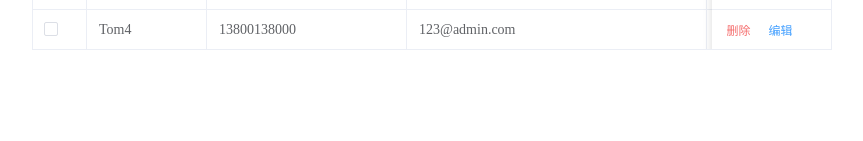
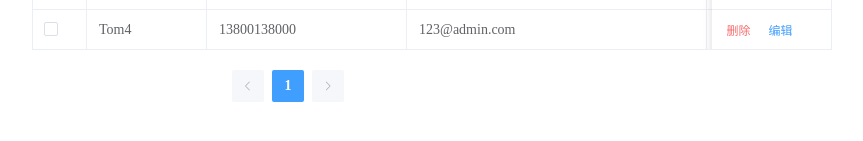
Before and after one commit to hu417/gin-vue3-element-plus-curd, a Vue app in the folder vue3-elementplus-demo/: page / in a window 1280 px wide. Shown: the part 339-480 px from the top of the page, without its empty margins (208-1071 px from the left). Built offline with nearby package versions, Linux system fonts and the light colour scheme; no server answers.

Commit message:
fix: gin-vue-elementplus-curd项目 1、前端分页实现

```diff
--- a/vue3-elementplus-demo/src/App.vue
+++ b/vue3-elementplus-demo/src/App.vue
@@ -42,6 +42,16 @@
           </template>
         </el-table-column>
       </el-table>
+      <div class="pagination">
+        <el-pagination
+          background
+          layout="prev, pager, next"
+          :total="total"
+          v-model:current-page="curPage"
+          @current-change="handleChangePage"
+        />
+      </div>
+
 
       <!-- 弹窗 -->
       <el-dialog v-model="dialogFormVisible" :title="dialogFormTitle === 'add' ? '新增':'编辑'">
@@ -149,21 +159,32 @@ const tableData = ref([
 const tableDataCopy = Object.assign(tableData)  // 浅拷贝
 
 
+// 分页: 页数, 当前页数
+let total = ref(10)
+let curPage = ref(1)
+
+
 /* 方法 */
-// 测试
+// 全量搜索
 
 const getTableData = async (cur = 1) => {
   let res = await request.get("/list",{
     pageSize: 10,
     pageNum: cur
   })
-  console.log(res.list)
+  console.log(res)
   tableData.value = res.list
-  // total.value = res.total
-  // curPage.value = res.pageNum
+
+  total.value = res.total
+  curPage.value = res.pageNum
+  console.log(curPage)
 }
-getTableData()
+getTableData(1)
 
+// 分页
+const handleChangePage = (val) => {
+  getTableData(val)
+}
 
 
 // 搜索
@@ -287,4 +308,9 @@ h2 {
 .btn-list {
   display: flex;
 }
+
+.pagination {
+  margin: 20px 25%;
+
+}
 </style>
```
Also changed, not shown: 1 other file (tests, documents, lock files or other folders).
